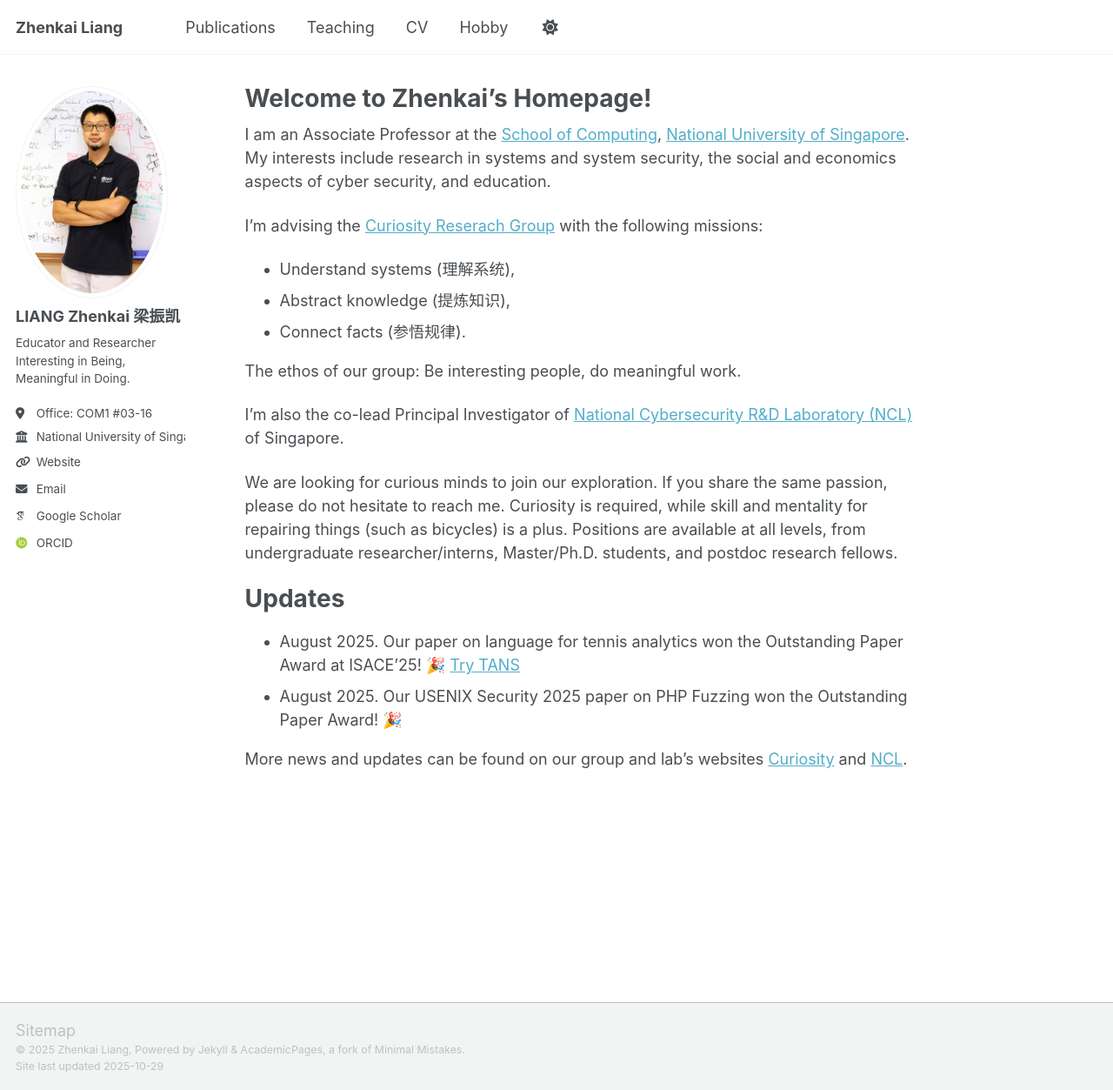
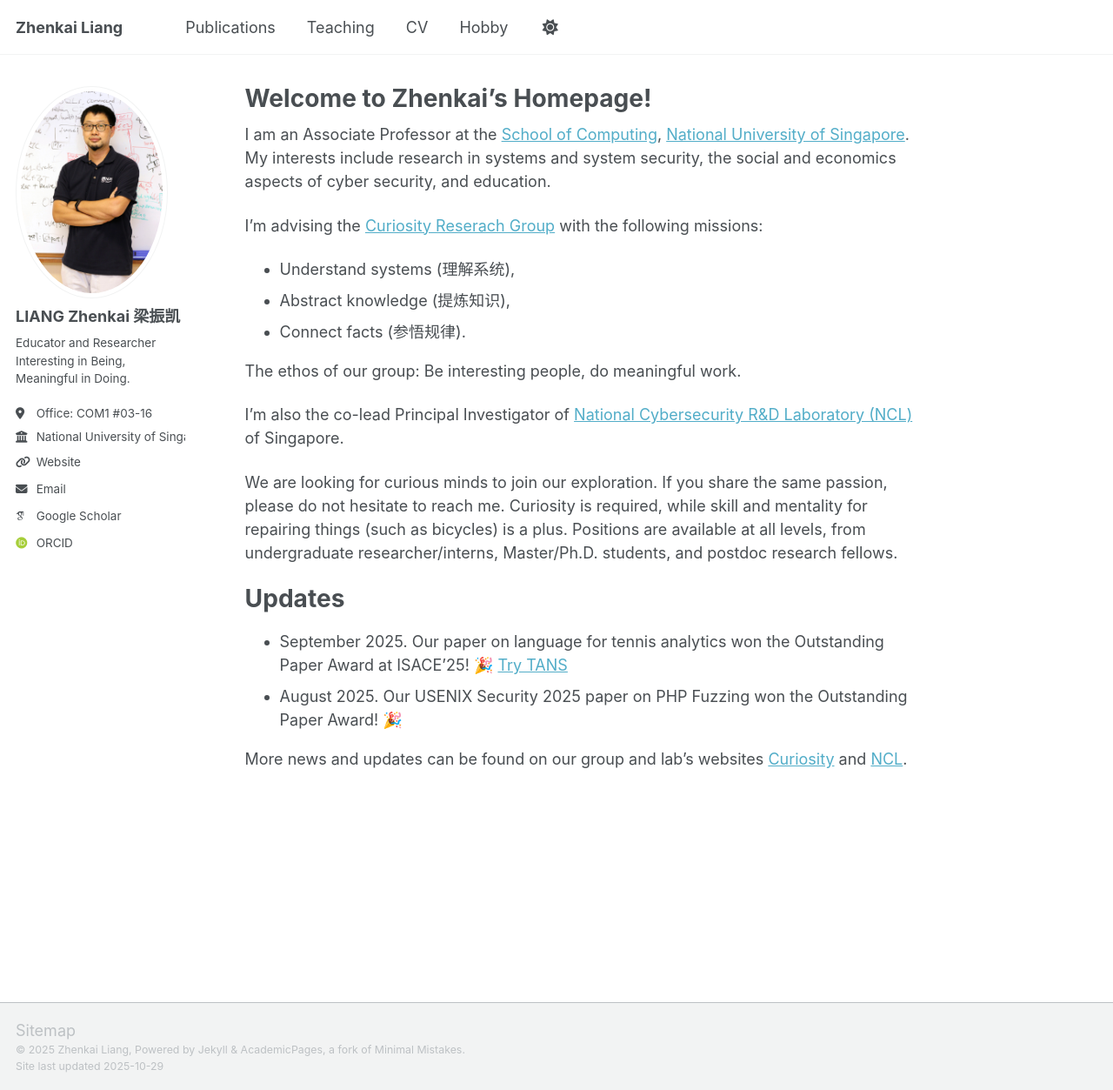
Before and after one commit to zhenkai-liang/zhenkai-liang.github.io, a Jekyll site: the page built from _pages/about.md, in a window 1280 px wide and 1253 px high. Shown: the whole window at 87% size. Built offline with Jekyll 4.4.1, drawn with Linux system fonts in a browser that asks for light colours; some web fonts are replaced; a script that is not in the unit is left out.

Commit message:
Update about.md

```diff
--- a/_pages/about.md
+++ b/_pages/about.md
@@ -25,7 +25,7 @@ We are looking for curious minds to join our exploration. If you share the same
 Updates
 ======
 
-* August 2025. Our paper on language for tennis analytics won the Outstanding Paper Award at ISACE'25! 🎉 [Try TANS](https://tennis-ans.github.io)
+* September 2025. Our paper on language for tennis analytics won the Outstanding Paper Award at ISACE'25! 🎉 [Try TANS](https://tennis-ans.github.io)
 * August 2025. Our USENIX Security 2025 paper on PHP Fuzzing won the Outstanding Paper Award! 🎉
 
 More news and updates can be found on our group and lab's websites [Curiosity](https://curiosity.comp.nus.edu.sg/) and [NCL](https://ncl.sg).
```
